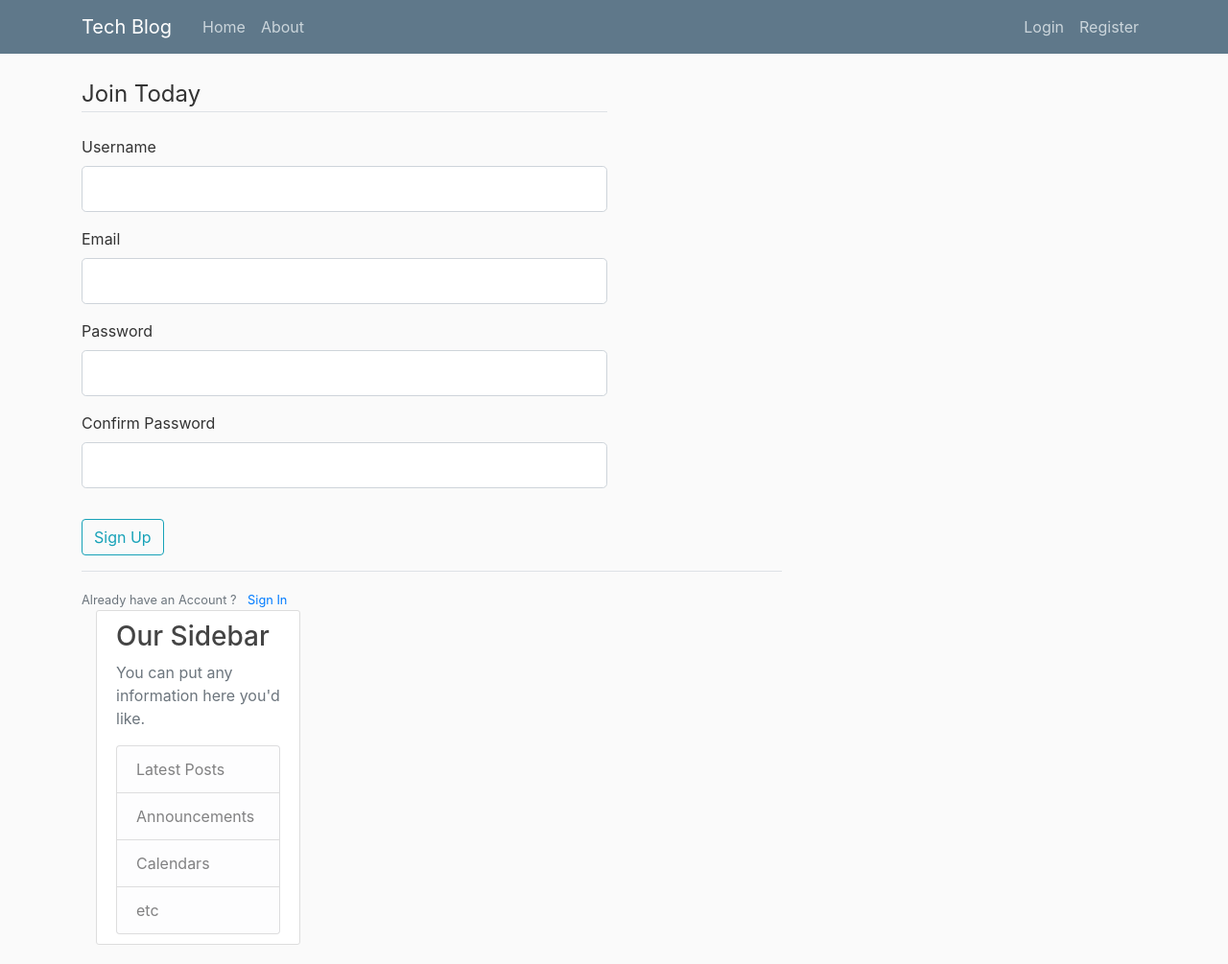
After one commit to ayush1409/Tech-Blog, a Flask app: page /register in a window 1280 px wide. The commit adds this page. Shown: the whole page at 96% size. Run offline with Flask 2, Linux system fonts and the light colour scheme; some libraries are stand-ins or nearby versions.

Commit message:
second commit: forms added

```diff
--- a/flaskblog.py
+++ b/flaskblog.py
@@ -1,5 +1,8 @@
 from flask import Flask, render_template, url_for
+from forms import RegistrationForm, LoginForm
 app = Flask(__name__)
+
+app.config['SECRET_KEY'] = 'ABCDabcd12344321'
 
 posts = [
 	{
@@ -21,6 +24,16 @@ posts = [
 def hello():
 	return render_template('home.html', posts=posts)
 
+@app.route('/register')
+def register():
+	form = RegistrationForm()
+	return render_template('Register.html', title='Register', form=form)
+
+@app.route('/login')
+def login():
+	form = LoginForm()
+	return render_template('Login.html', title='Login', form=form)
+
 @app.route('/about')
 def about():
 	return render_template('about.html', title='About')
--- /dev/null
+++ b/forms.py
@@ -0,0 +1,16 @@
+from flask_wtf import FlaskForm
+from wtforms import StringField, PasswordField, SubmitField, BooleanField
+from wtforms.validators import DataRequired, Length, Email, EqualTo
+
+class RegistrationForm(FlaskForm):
+	username = StringField('Username', validators = [DataRequired(),Length(min=2, max=20)])
+	email = StringField('Email', validators = [DataRequired(), Email()])
+	password = PasswordField('Password', validators = [DataRequired()])
+	confirm_password = PasswordField('Confirm Password', validators = [DataRequired(), EqualTo('password')])
+	submit = SubmitField('Sign Up')
+
+class LoginForm(FlaskForm):
+	email = StringField('Email', validators = [DataRequired(), Email()])
+	password = PasswordField('Password', validators = [DataRequired()])
+	remember = BooleanField('Remember Me')
+	submit = SubmitField('Login')
--- /dev/null
+++ b/templates/Register.html
@@ -0,0 +1,39 @@
+{% extends "layout.html"%}
+{% block content%}
+	<div class = "content-session w-75">
+		<form method="POST" action = "">
+			{{ form.hidden_tag() }}
+			<fieldset class="form-group">
+				<legend class="border-bottom mb-4">Join Today</legend>
+
+				<div class="form-group">
+					{{ form.username.label(class="form-control-label") }}
+					{{ form.username(class="form-control form-control-lg")}}
+				</div>
+
+				<div class="form-group">
+					{{ form.email.label(class="form-control-label") }}
+					{{ form.email(class="form-control form-control-lg")}}
+				</div>
+
+				<div class="form-group">
+					{{ form.password.label(class="form-control-label") }}
+					{{ form.password(class="form-control form-control-lg")}}
+				</div>
+
+				<div class="form-group">
+					{{ form.confirm_password.label(class="form-control-label") }}
+					{{ form.confirm_password(class="form-control form-control-lg")}}
+				</div>
+
+			</fieldset>
+			<div class="form-group">
+				{{ form.submit(class="btn btn-outline-info") }}
+			</div>
+		</form>
+	</div>
+	<div class="border-top pt-3">
+		<small class="text-muted">
+			Already have an Account ? <a class="ml-2" href="{{ url_for('login') }}">Sign In</a>
+		</small>
+{% endblock content %}
--- a/templates/layout.html
+++ b/templates/layout.html
@@ -45,14 +45,13 @@
     		<div class="col-md-4">
       			<div class="content-section">
         		<h3>Our Sidebar</h3>
-        	<p class='text-muted'>You can put any information here you'd like.
+        		<p class='text-muted'>You can put any information here you'd like.</p>
           		<ul class="list-group">
             		<li class="list-group-item list-group-item-light">Latest Posts</li>
             		<li class="list-group-item list-group-item-light">Announcements</li>
             		<li class="list-group-item list-group-item-light">Calendars</li>
             		<li class="list-group-item list-group-item-light">etc</li>
           		</ul>
-        	</p>
       			</div>
     		</div>
   		</div>
```
Lines whose indentation alone changed are shown as unchanged.
